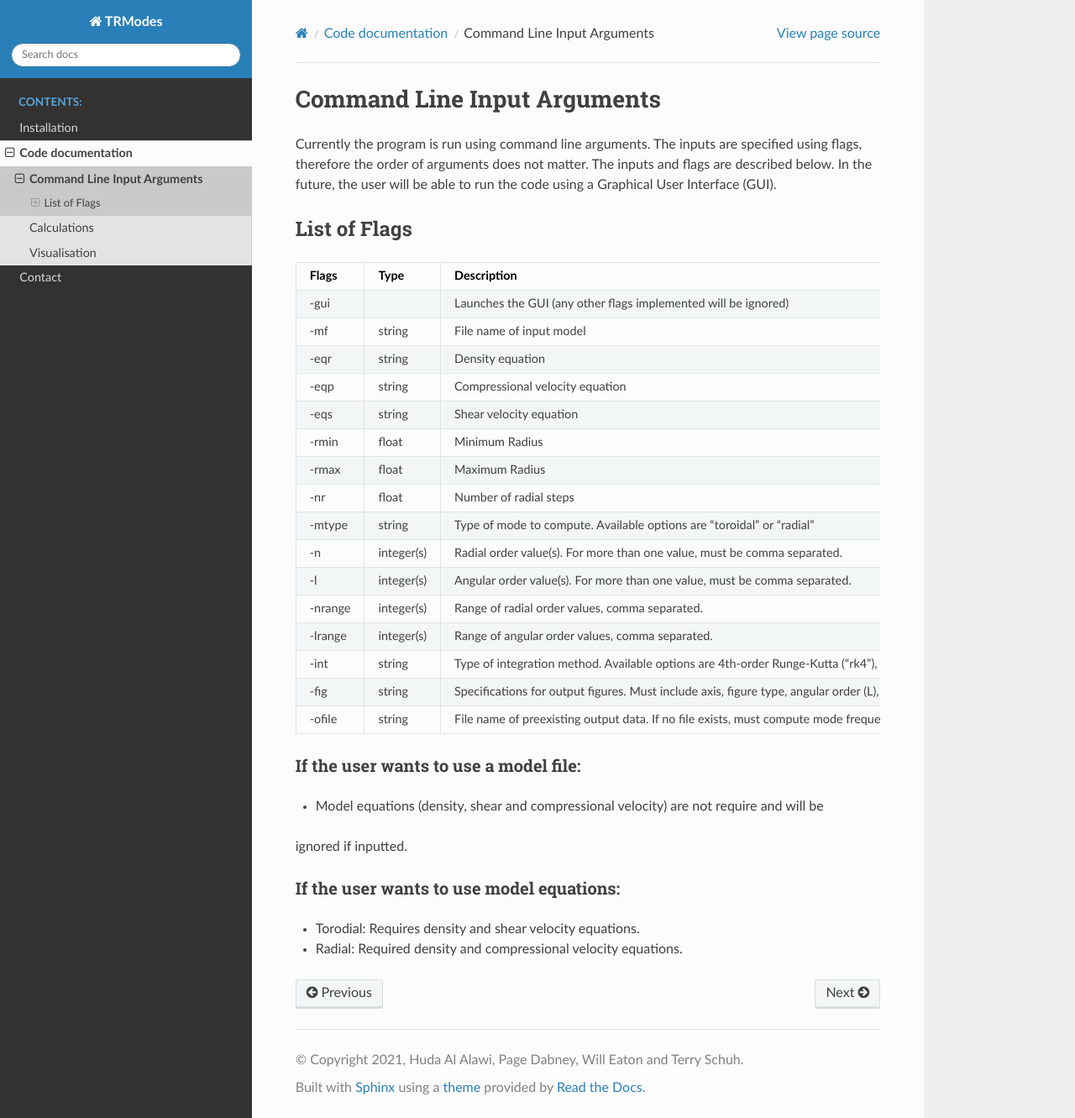
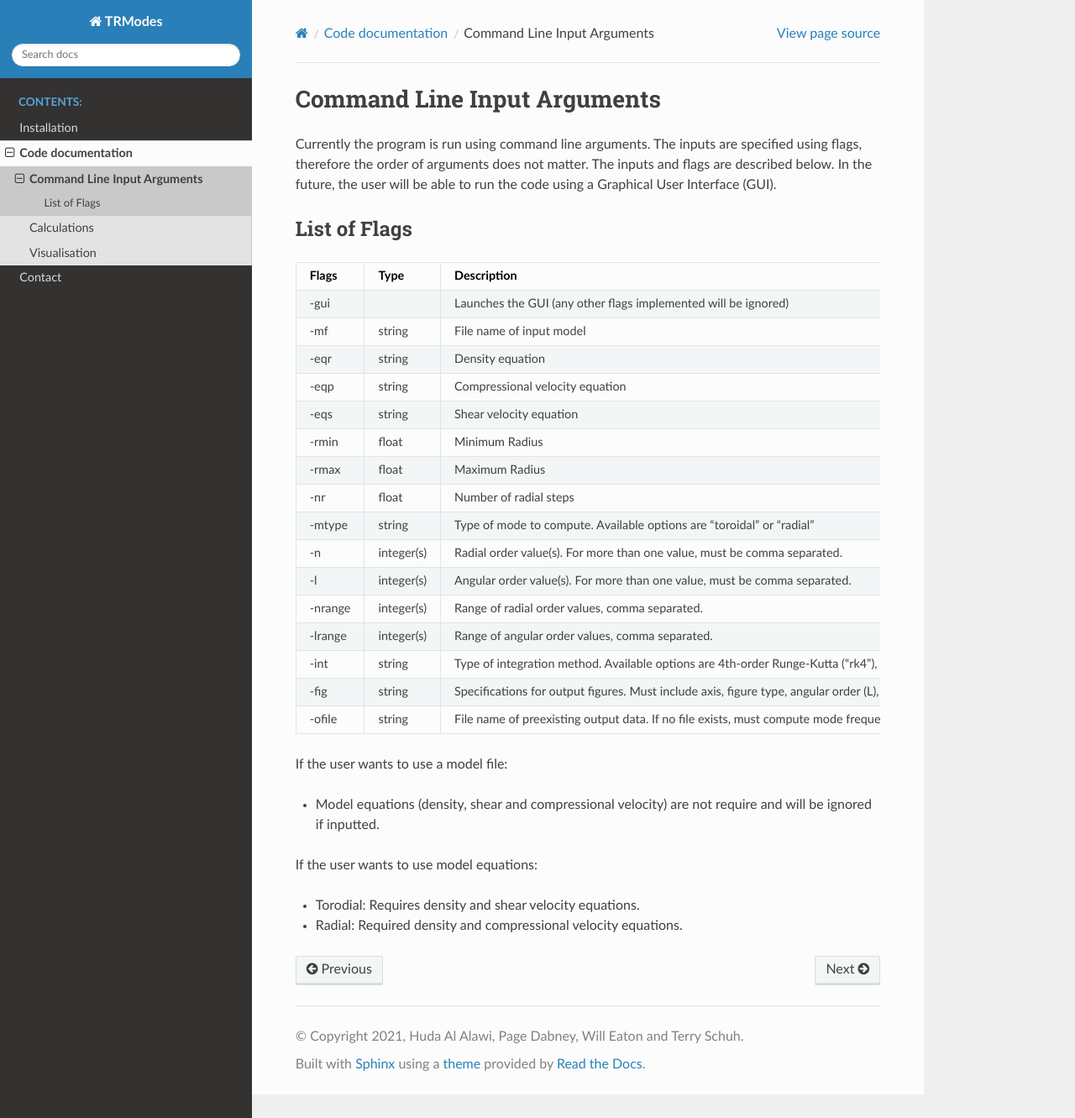
Before and after one commit to williameaton/TRModes, a Sphinx documentation site: the page built from docs/command_line.rst, in a window 1280 px wide and 1331 px high. Shown: the whole window at 84% size. Built offline with Sphinx 7.4.7 and the Read the Docs theme 2.0.0, drawn with Linux system fonts in a browser that asks for light colours; pages that are not in the unit, such as notebooks, are missing from menus.

Commit message:
Fixed format

```diff
--- a/docs/command_line.rst
+++ b/docs/command_line.rst
@@ -69,11 +69,10 @@
 
 
 If the user wants to use a model file:
---------------------------------------
-- Model equations (density, shear and compressional velocity) are not require and will be
-ignored if inputted.
+
+- Model equations (density, shear and compressional velocity) are not require and will be ignored if inputted.
 
 If the user wants to use model equations:
------------------------------------------
+
 - Torodial: Requires density and shear velocity equations.
 - Radial: Required density and compressional velocity equations.
```
